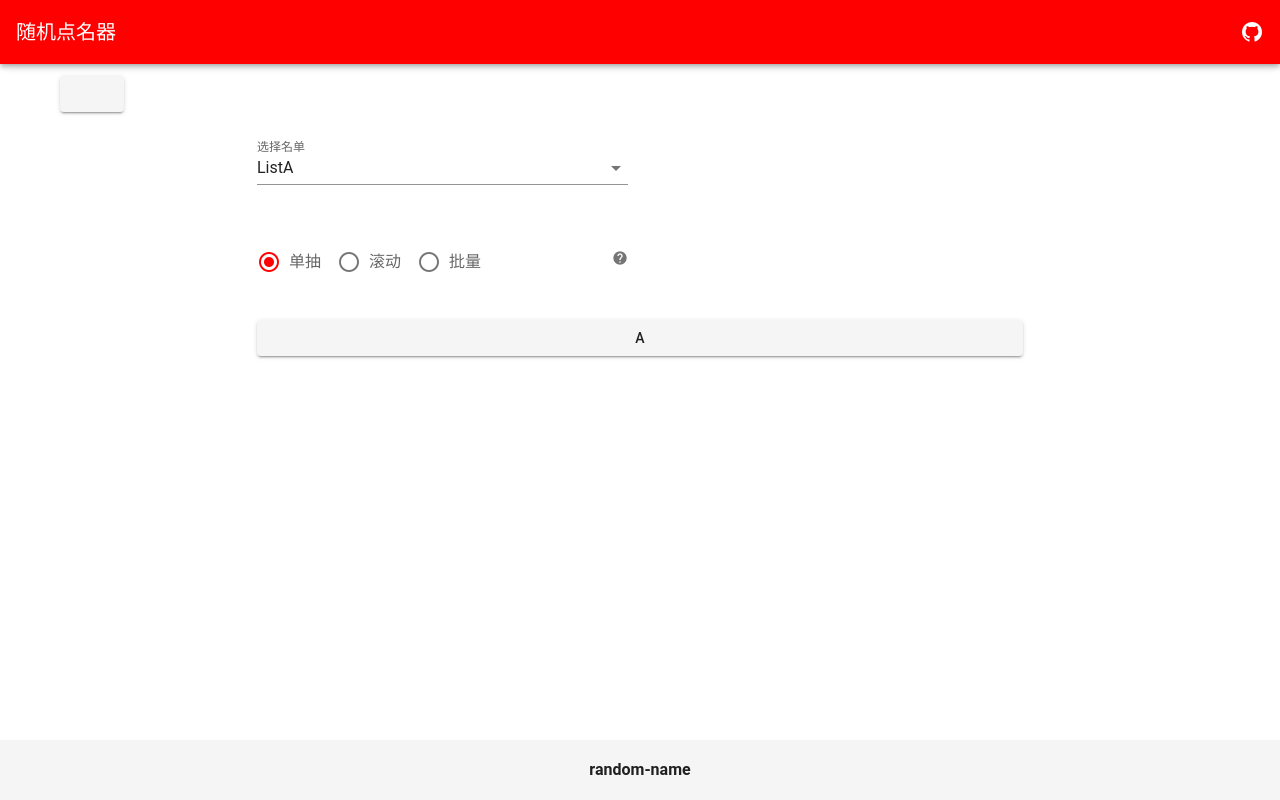
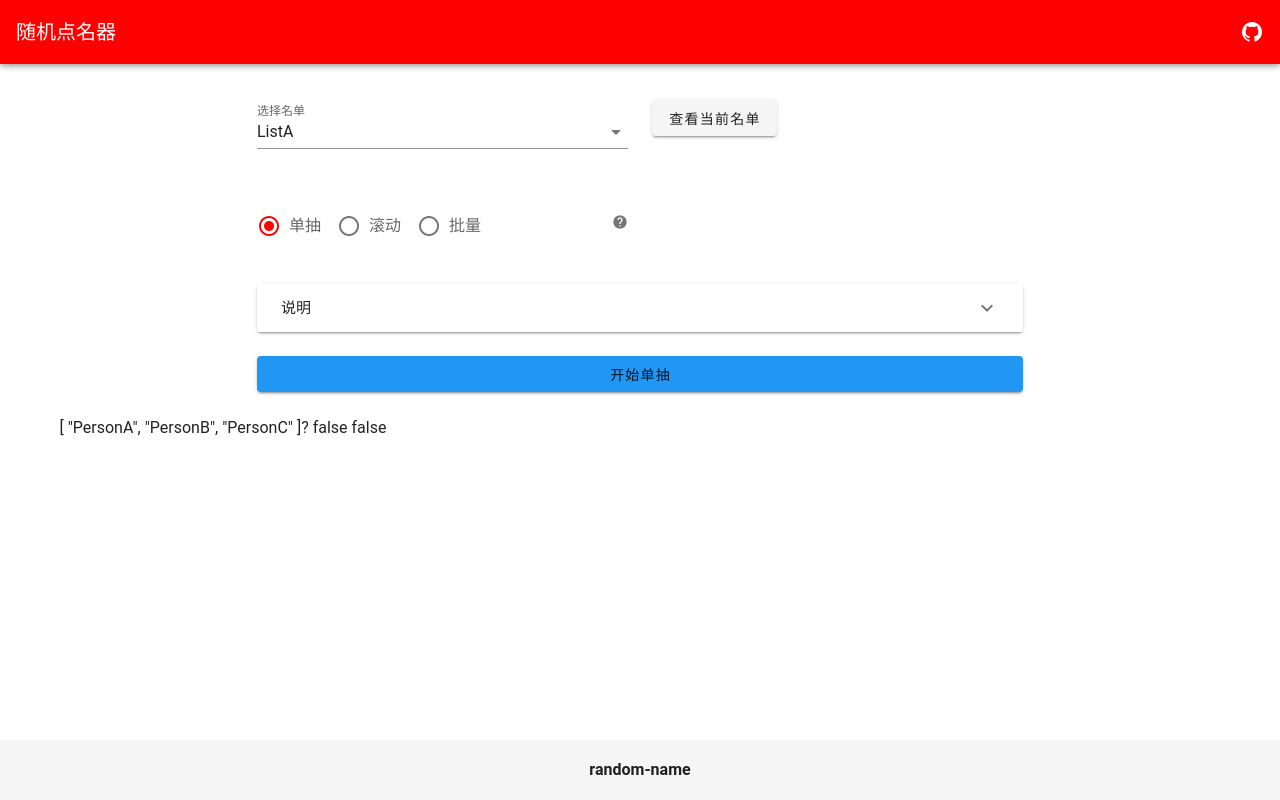
Before and after one commit to AkariRin/random-name, a Vue app: page / in a window 1280 px wide. Built offline with nearby package versions, Linux system fonts and the light colour scheme; a small style sheet from the web is missing.

Commit message:
feat: 完成核心抽取功能，引入说明组件

```diff
--- a/src/components/currentList.vue
+++ b/src/components/currentList.vue
@@ -1,7 +1,7 @@
 <template>
   <v-dialog v-model="dialog" max-width="1000" scrollable>
     <template v-slot:activator="{ on, attrs }">
-      <v-btn v-bind="attrs" v-on="on"></v-btn>
+      <v-btn v-bind="attrs" v-on="on">查看当前名单</v-btn>
     </template>
     <v-card tile>
       <v-card-title>当前名单</v-card-title>
--- /dev/null
+++ b/src/components/infoPanel.vue
@@ -0,0 +1,16 @@
+<template>
+  <v-expansion-panels>
+    <v-expansion-panel>
+      <v-expansion-panel-header>说明</v-expansion-panel-header>
+      <v-expansion-panel-content>内容待补充</v-expansion-panel-content>
+    </v-expansion-panel>
+  </v-expansion-panels>
+</template>
+
+<script>
+export default {
+  name: "infoPanel",
+};
+</script>
+
+<style scoped></style>
--- a/src/components/resultDisplay.vue
+++ b/src/components/resultDisplay.vue
@@ -1,11 +1,11 @@
 <template>
-  <div></div>
+  <div>{{ list }}{{ result }} {{ isBatch }} {{ isRunning }}</div>
 </template>
 
 <script>
 export default {
   name: "resultDisplay",
-  props: ["list", "result"],
+  props: ["list", "result", "isBatch", "isRunning"],
 };
 </script>
 
--- a/src/views/Home.vue
+++ b/src/views/Home.vue
@@ -1,6 +1,5 @@
 <template>
   <v-container>
-    <current-list :list="list.current"></current-list>
     <v-row>
       <v-col cols="12">
         <v-spacer></v-spacer>
@@ -14,6 +13,9 @@
           :value="global.settings.selected"
           label="选择名单"
         ></v-select>
+      </v-col>
+      <v-col cols="2">
+        <current-list :list="list.current"></current-list>
       </v-col>
     </v-row>
     <v-row>
@@ -31,14 +33,55 @@
     </v-row>
     <v-row>
       <v-col cols="8" offset="2">
-        <v-btn v-if="global.settings.mode === '0'" block>a</v-btn>
-        <v-btn v-if="global.settings.mode === '1'" block>b</v-btn>
-        <v-btn v-if="global.settings.mode === '2'" block>c</v-btn>
+        <info-panel></info-panel>
+      </v-col>
+    </v-row>
+    <v-row>
+      <v-col cols="8" offset="2">
+        <v-btn
+          v-if="global.settings.mode === '0'"
+          color="blue"
+          block
+          @click="random()"
+          >开始单抽</v-btn
+        >
+        <v-btn
+          v-else-if="
+            global.settings.mode === '1' &&
+            componentController.isRunning === false
+          "
+          color="blue"
+          block
+          @click="startRunning()"
+          >开始单抽</v-btn
+        >
+        <v-btn
+          v-else-if="
+            global.settings.mode === '1' &&
+            componentController.isRunning === true
+          "
+          color="red"
+          block
+          @click="random()"
+          >停止</v-btn
+        >
+        <v-btn
+          v-else-if="global.settings.mode === '2'"
+          color="blue"
+          block
+          @click="randomBatch()"
+          >开始批量抽取</v-btn
+        >
       </v-col>
     </v-row>
     <v-row>
       <v-col>
-        <result-display></result-display>
+        <result-display
+          :result="result"
+          :list="list.current"
+          :is-batch="componentController.isBatch"
+          :is-running="componentController.isRunning"
+        ></result-display>
       </v-col>
     </v-row>
   </v-container>
@@ -49,6 +92,7 @@ import _ from "lodash";
 import iconTip from "@/components/iconTip";
 import currentList from "@/components/currentList";
 import resultDisplay from "@/components/resultDisplay";
+import infoPanel from "@/components/infoPanel";
 
 export default {
   name: "HomeView",
@@ -56,6 +100,7 @@ export default {
     iconTip,
     currentList,
     resultDisplay,
+    infoPanel,
   },
   data: () => ({
     //全局数据，与localstorage同步
@@ -65,7 +110,7 @@ export default {
         mode: "0",
         batch_count: 0,
         selected: "ListA",
-        repeat: false,
+        allowRepeat: false,
         //自动去重
         unique: true,
       },
@@ -81,12 +126,38 @@ export default {
       selector: [],
     },
     //组件控制器
-    componentController: {},
+    componentController: {
+      batchDialog: false,
+      isBatch: false,
+      isRunning: false,
+    },
     //点名结果
-    result: "",
+    result: "?",
   }),
   methods: {
-    random() {},
+    random() {
+      this.componentController.isBatch = false;
+      this.result = _.sample(this.list.current);
+      this.componentController.isRunning = false;
+      if (!this.global.settings.allowRepeat) {
+        _.pull(this.list.current, this.result);
+      }
+    },
+    startRunning() {
+      this.componentController.isBatch = false;
+      this.componentController.isRunning = true;
+    },
+    randomBatch() {
+      this.componentController.isBatch = true;
+      this.componentController.isRunning = false;
+      this.result = _.sampleSize(
+        this.list.current,
+        this.global.settings.batch_count
+      );
+      if (!this.global.settings.allowRepeat) {
+        _.pullAll(this.list.current, this.result);
+      }
+    },
   },
   watch: {
     //与localstorage同步
@@ -102,7 +173,7 @@ export default {
     if (localStorage.getItem("data") !== null) {
       this.global = _.clone(JSON.parse(localStorage.getItem("data")));
     }
-    //加载当前列表与列表选择器
+    //加载当前列表、列表选择器
     this.list.current = this.global.list[this.global.settings.selected];
     this.list.selector = _.keysIn(this.global.list);
   },
```
